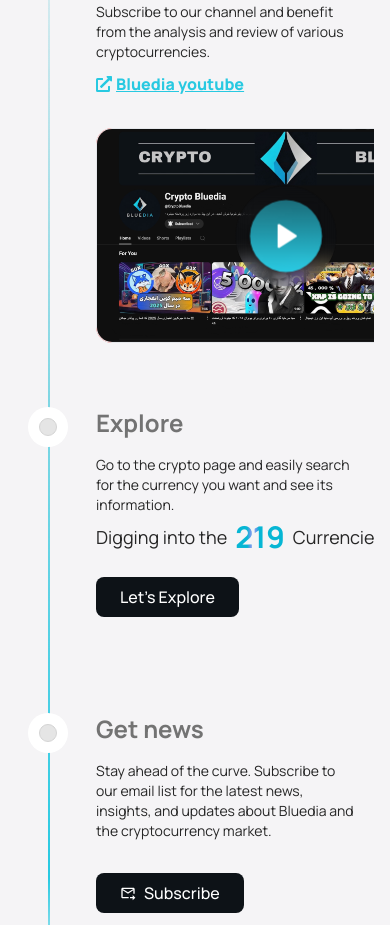
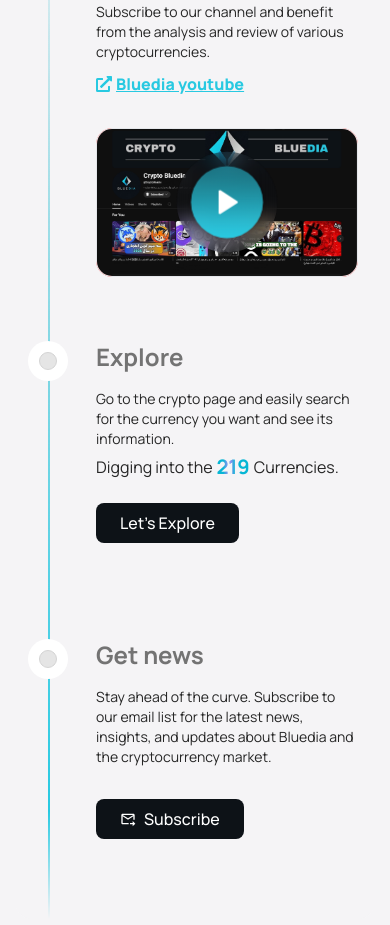
Before and after one commit to MahdiarRez/CryptoBluedia, a Next.js app: page / in a window 390 px wide. Shown: the part 2180-3105 px from the top of the page. Built offline with nearby package versions, Linux system fonts and the light colour scheme; no server answers; the database is empty; what tailwindcss-animated would draw is missing.

Commit message:
fix - video timeline width & span flex

```diff
--- a/app/components/timeline.tsx
+++ b/app/components/timeline.tsx
@@ -40,7 +40,7 @@
               </span>
             </Link>
           </div>
-          <div className="flex flex-row items-center max-w-[380px] min-w-[380px] bg-red-300 justify-center rounded-2xl overflow-hidden">
+          <div className="flex flex-row items-center max-w-[380px] min-w-[180px] bg-red-300 justify-center rounded-2xl overflow-hidden">
             <HeroVideoDialogDemo />
           </div>
         </FadeLeft>
@@ -57,13 +57,13 @@
             </p>
             <div
               className={
-                'flex flex-row flex-nowrap text-nowrap items-center gap-2 w-auto justify-start text-lg pt-1 pb-3'
+                'flex flex-row flex-nowrap text-nowrap items-center gap-1 xs:gap-2 w-auto justify-start text-base xs:text-lg pt-1 pb-3'
               }
             >
               <span>Digging into the</span>
               <TextShimmer
                 duration={1.8}
-                className="text-3xl font-bold [--base-color:theme(colors.cyan.500)] [--base-gradient-color:theme(colors.purple.400)] dark:[--base-color:theme(colors.blue.700)] dark:[--base-gradient-color:theme(colors.blue.400)]"
+                className="text-xl xs:text-3xl font-bold [--base-color:theme(colors.cyan.500)] [--base-gradient-color:theme(colors.purple.400)] dark:[--base-color:theme(colors.blue.700)] dark:[--base-gradient-color:theme(colors.blue.400)]"
               >
                 219
               </TextShimmer>
```
